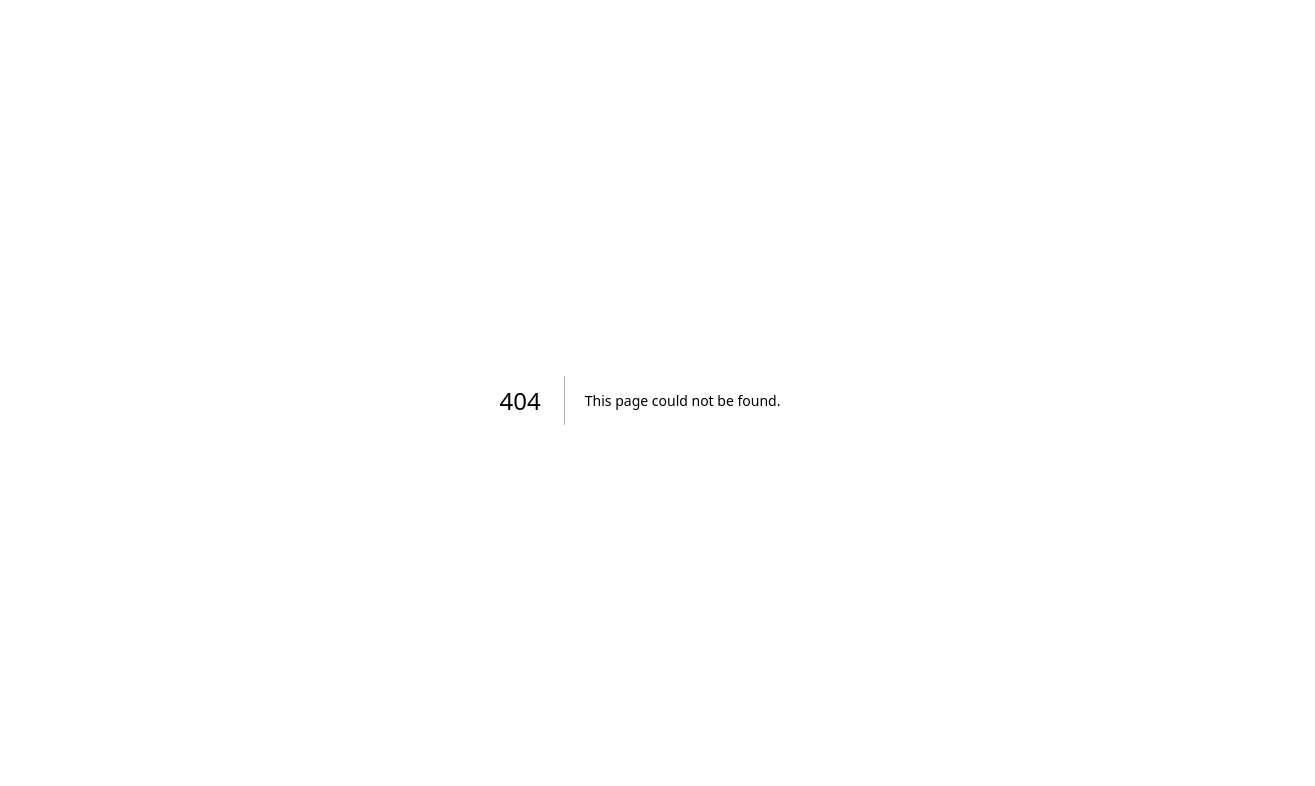
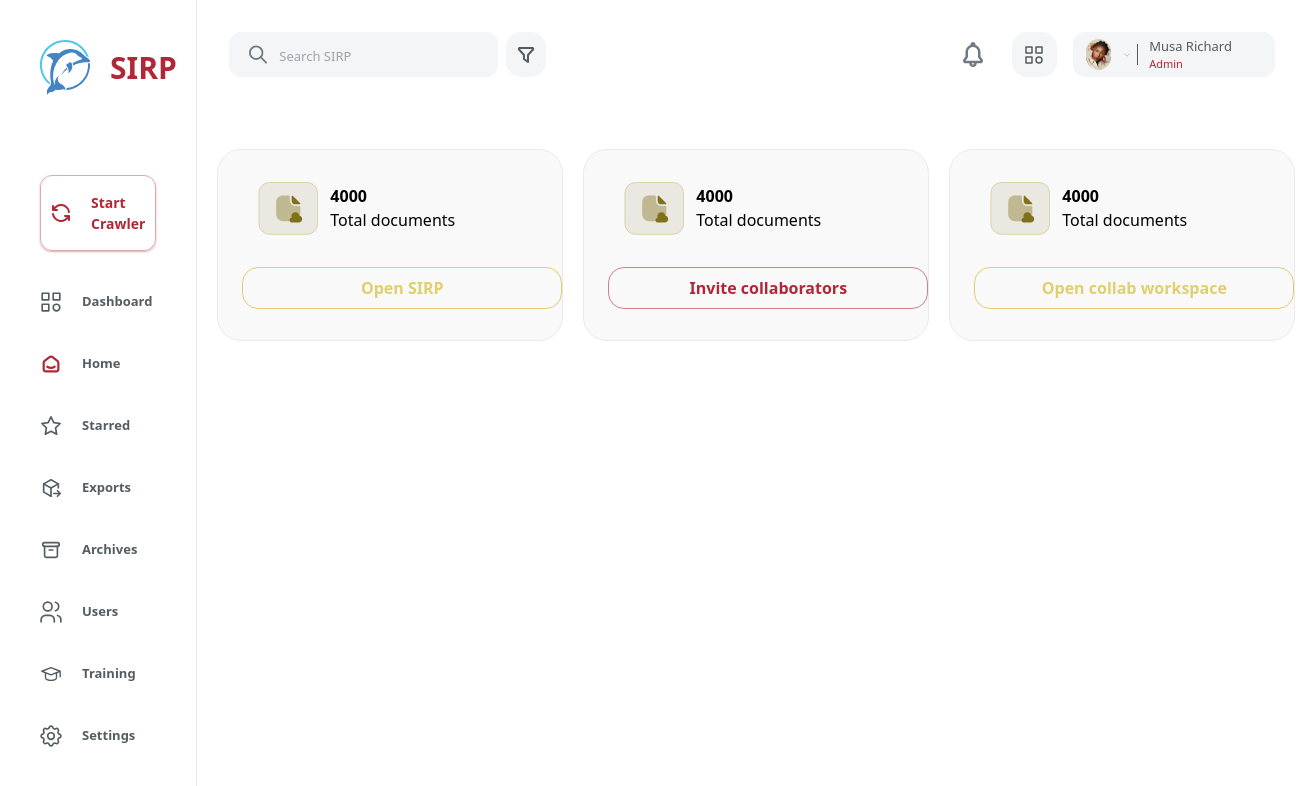
Before and after one commit to Project-Bourne/fe-giant, a Next.js app: page /dashboard/components/Group1 in a window 1280 px wide. Before the commit this address had no page. Shown: the top 786 px of the page, 1315 px wide, since content can reach past the window. Built offline with nearby package versions, Linux system fonts and the light colour scheme.

Commit message:
add the third dashboard row

```diff
--- /dev/null
+++ b/src/pages/dashboard/components/Group1.tsx
@@ -0,0 +1,80 @@
+import React from "react";
+import Image from "next/image";
+
+function Group1() {
+  return (
+    <div className="flex flex-row gap-5 ml-5 mr-5">
+    <div className="border border-sirp-dashbordb1 rounded-[1.5rem] bg-sirp-secondary2 basis-1/3 h-[12rem] mt-5  pt-3">
+      <div>
+        <div className="flex flex-row items-center gap-3 pt-5">
+          <div>
+            <Image
+              src={require("../../../assets/icons/Frame 1.svg")}
+              alt="documents"
+              className="pl-10 cursor-pointer"
+              width={100}
+            />
+          </div>
+          <div>
+            <p className="font-bold">4000</p>
+            <span className="font-light">Total documents</span>
+          </div>
+        </div>
+      </div>
+      <div className="ml-6 pt-8 ">
+        <button className=" border border-sirp-dashbordb w-[20rem] pb-2 pt-2 rounded-[1rem] text-sirp-dashbordb font-bold">
+          Open SIRP
+        </button>
+      </div>
+    </div>
+    <div className="border border-sirp-dashbordb1 rounded-[1.5rem] bg-sirp-secondary2 basis-1/3 h-[12rem] mt-5  pt-3">
+      <div>
+        <div className="flex flex-row items-center gap-3 pt-5">
+          <div>
+            <Image
+              src={require("../../../assets/icons/Frame 1.svg")}
+              alt="documents"
+              className="pl-10 cursor-pointer"
+              width={100}
+            />
+          </div>
+          <div>
+            <p className="font-bold">4000</p>
+            <span className="font-light">Total documents</span>
+          </div>
+        </div>
+      </div>
+      <div className="ml-6 pt-8 ">
+        <button className=" border border-sirp-dashbordb3 w-[20rem] pb-2 pt-2 rounded-[1rem] text-sirp-dashbordb3a font-bold ">
+          Invite collaborators
+        </button>
+      </div>
+    </div>
+    <div className="border border-sirp-dashbordb1 rounded-[1.5rem] bg-sirp-secondary2 basis-1/3 h-[12rem] mt-5  pt-3">
+      <div>
+        <div className="flex flex-row items-center gap-3 pt-5">
+          <div>
+            <Image
+              src={require("../../../assets/icons/Frame 1.svg")}
+              alt="documents"
+              className="pl-10 cursor-pointer"
+              width={100}
+            />
+          </div>
+          <div>
+            <p className="font-bold">4000</p>
+            <span className="font-light">Total documents</span>
+          </div>
+        </div>
+      </div>
+      <div className="ml-6 pt-8 ">
+        <button className=" border border-sirp-dashbordb w-[20rem] pb-2 pt-2 rounded-[1rem] text-sirp-dashbordb font-bold">
+          Open collab workspace
+        </button>
+      </div>
+    </div>
+</div>
+  );
+}
+
+export default Group1;
--- a/src/pages/dashboard/components/LeftCompt.tsx
+++ b/src/pages/dashboard/components/LeftCompt.tsx
@@ -3,7 +3,7 @@
 
 function LeftCompt() {
   return (
-    <div className="ml-10 bg-sirp-secondary1  h-28 flex items-center rounded-[1.5rem] basis-1/2 gap-[1.5rem]">
+    <div className="ml-10 bg-sirp-secondary1 drop-shadow-md  h-28 flex items-center rounded-[1.5rem] basis-1/2 gap-[1.5rem]">
       <div>
         <div className="flex flex-row items-center gap-2">
           <div>
--- a/src/pages/dashboard/components/RightCompt.tsx
+++ b/src/pages/dashboard/components/RightCompt.tsx
@@ -3,7 +3,7 @@
 
 function RightCompt() {
   return (
-    <div className="mr-10 bg-sirp-secondary1 h-28  rounded-[1.5rem] flex items-center gap-[1.5rem] basis-1/2">
+    <div className="mr-10 bg-sirp-secondary1 h-28 drop-shadow-md rounded-[1.5rem] flex items-center gap-[1.5rem] basis-1/2">
       <div>
         <div className="flex flex-row items-center gap-2">
           <div>
--- a/src/pages/dashboard/index.tsx
+++ b/src/pages/dashboard/index.tsx
@@ -1,18 +1,25 @@
-import React from 'react'
-import Left from './components/LeftCompt'
-import Right from './components/RightCompt'
+import React from "react";
+import Left from "./components/LeftCompt";
+import Right from "./components/RightCompt";
+import Group1 from "./components/Group1";
 
 const index = () => {
   return (
     <div>
-      <h1 className='text-black text-2xl pl-10 font-bold'>Welcome Oluanrawaju</h1>
+      <h1 className="text-black text-2xl pl-10 font-bold">
+        Welcome Oluanrawaju
+      </h1>
 
-      <div className='flex items-center justify-between w-full gap-[20px] mt-5'>
-      <Left />
-      <Right/>
+      {/* the yellow navigation at the top of the dashboard page */}
+      <div className="flex items-center justify-between w-full gap-[20px] mt-5">
+        <Left />
+        <Right />
       </div>
+      <div className="mt-5">
+        <Group1 />
+      </div>
+    </div>
+  );
+};
 
-    </div>  )
-}
-
-export default index
+export default index;
--- a/tailwind.config.js
+++ b/tailwind.config.js
@@ -21,6 +21,12 @@
           grey: '#545C62',
           greyShadow: '#F7E9EB',
           secondary1: '#FFEE88',
+          secondary2: '#F9F9F9',
+          dashbordb: '#DFCF6D',
+          dashbordb3: '#D17D86',
+          dashbordb3a: '#B22735',
+          dashbordb1: '#E8EAEC',
+
         },
       },
     },
```
Also changed, not shown: 1 other file (tests, documents, lock files or other folders).
